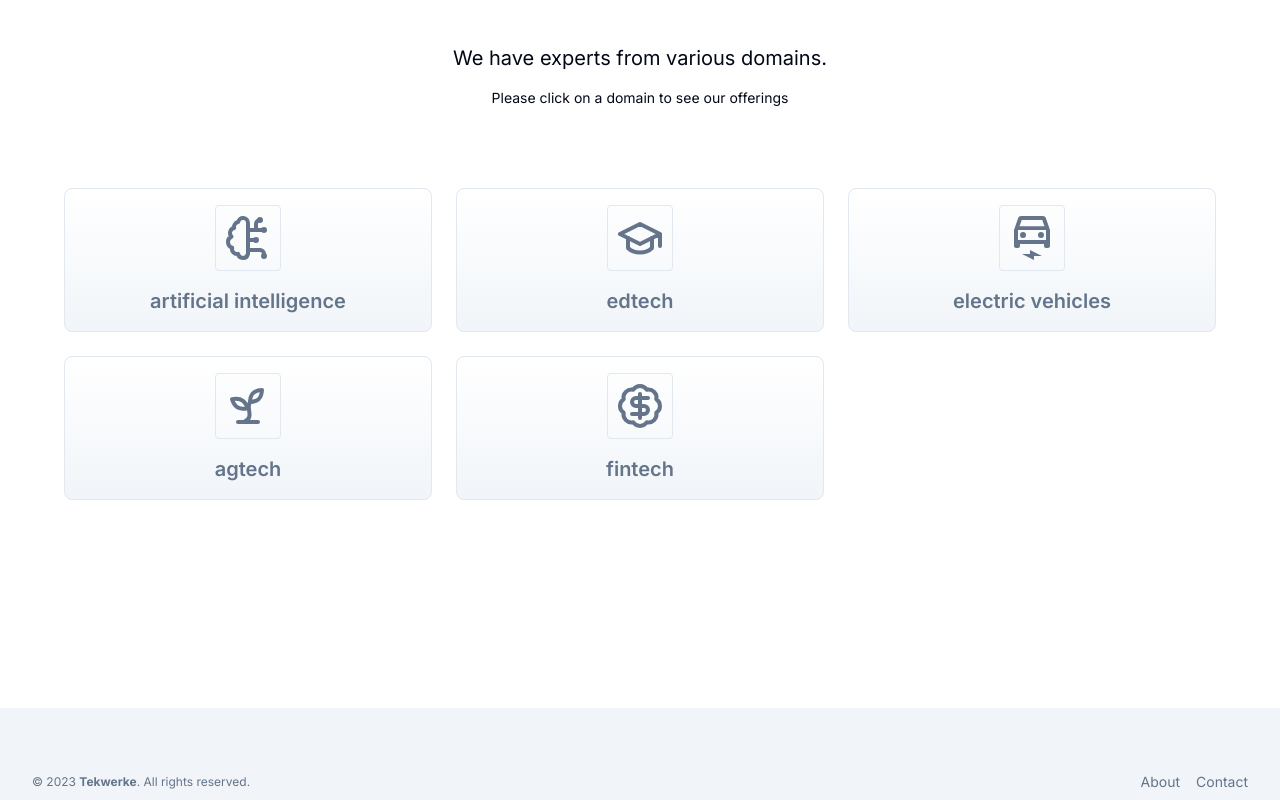
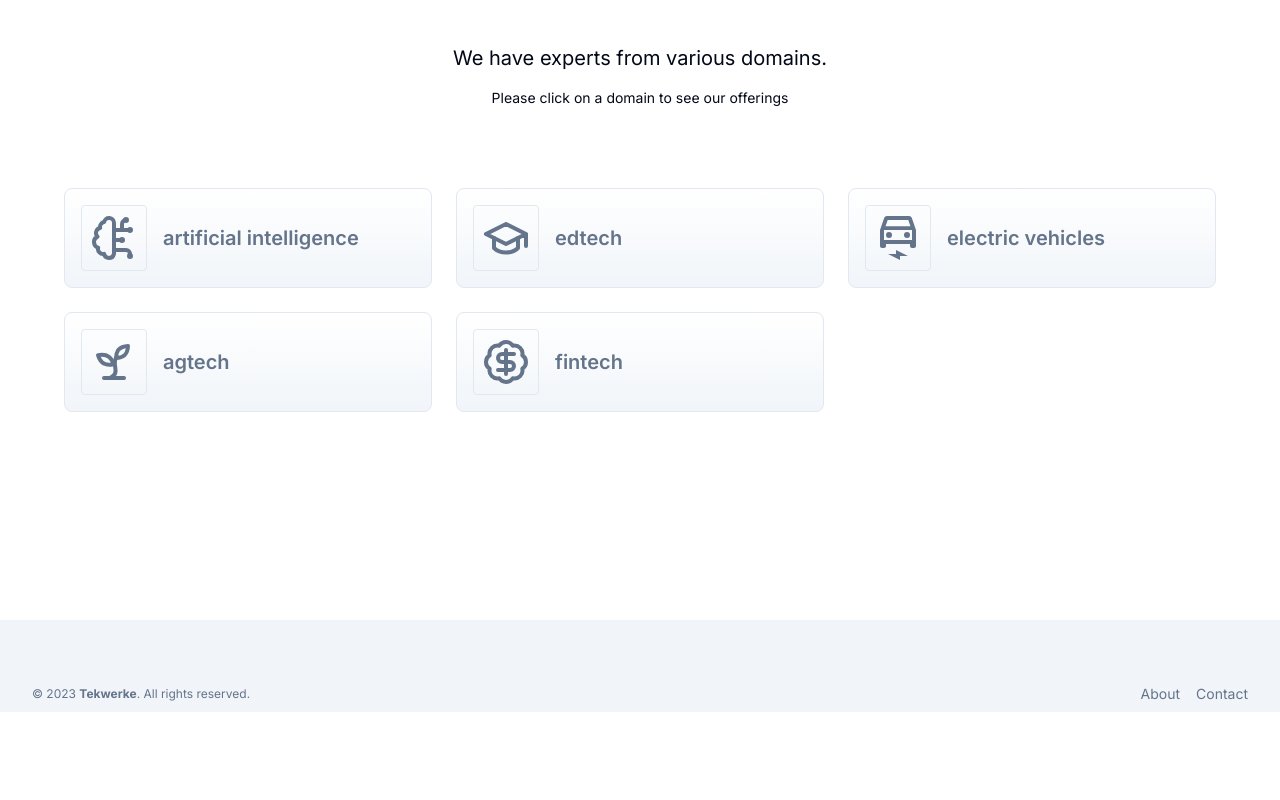
Before and after one commit to subhranshudas/twkfe, a Next.js app: page / in a window 1280 px wide. Shown: the part 785-1585 px from the top of the page. After the commit the page ends 1497 px from the top, so only its background shows below. Built offline with nearby package versions, Linux system fonts and the light colour scheme.

Commit message:
revert the smaller card design

```diff
--- a/components/domain-cards.tsx
+++ b/components/domain-cards.tsx
@@ -31,7 +31,7 @@ function DomainCard({ title, icon, href  }: Omit<DomainProps, "description">) {
             aria-label={title}
             className="
                 group
-                flex flex-col justify-center items-center rounded-lg border p-4 gap-y-4 md:gap-y-4
+                flex items-center rounded-lg border p-4 gap-x-4
                 hover:scale-105 transition ease-in duration-200
                 hover:shadow-lg
                 dark:hover:border-slate-400
--- a/package.json
+++ b/package.json
@@ -45,9 +45,9 @@
     "cmdk": "^0.2.0",
     "date-fns": "^2.30.0",
     "eslint": "8.44.0",
-    "eslint-config-next": "^13.4.10",
+    "eslint-config-next": "^13.4.12",
     "lucide-react": "^0.259.0",
-    "next": "^13.4.10",
+    "next": "^13.4.12",
     "next-themes": "^0.2.1",
     "postcss": "8.4.25",
     "react": "18.2.0",
```
Also changed, not shown: 1 other file (tests, documents, lock files or other folders).
